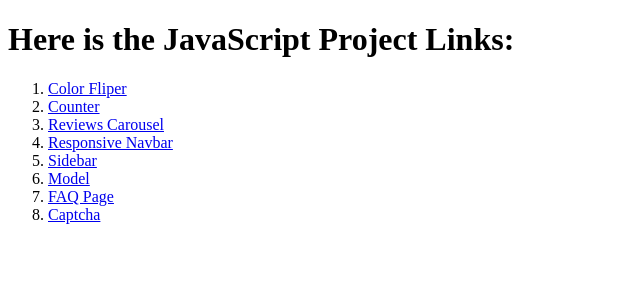
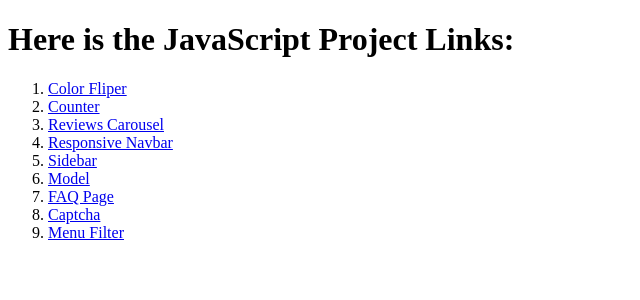
Before and after one commit to MTahir27/JavaScript_Projects, a PHP site: page / in a window 1280 px wide. Shown: the top 300 px of the page, without its empty margins (0-640 px from the left). Run offline with PHP 8.4, Linux system fonts and the light colour scheme.

Commit message:
Project 9 Linked

```diff
--- a/index.html
+++ b/index.html
@@ -36,7 +36,7 @@
             <a href="8-Captcha">Captcha</a>
         </li>
         <li>
-            <a href="9-Menu_Filter/">Menu Filter</a>
+            <a href="9-Menu_Filter">Menu Filter</a>
         </li>
     </ol>
 </body>
--- a/index.php
+++ b/index.php
@@ -35,6 +35,9 @@
         <li>
             <a href="8-Captcha">Captcha</a>
         </li>
+        <li>
+            <a href="9-Menu_Filter">Menu Filter</a>
+        </li>
     </ol>
 </body>
 
```
